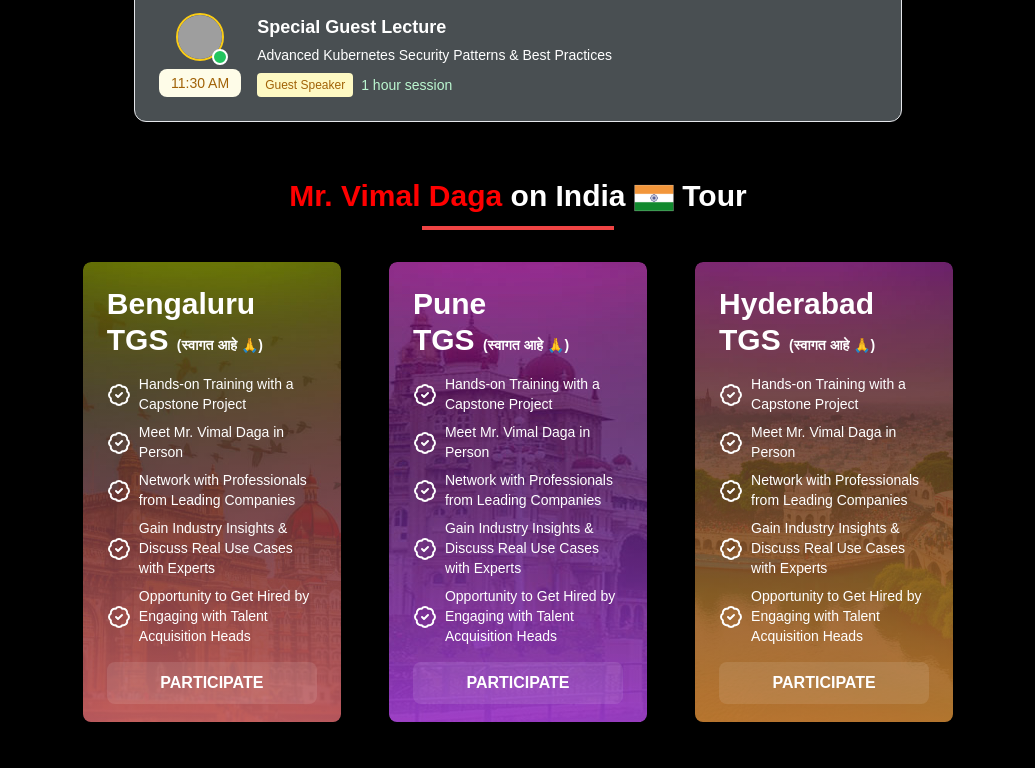
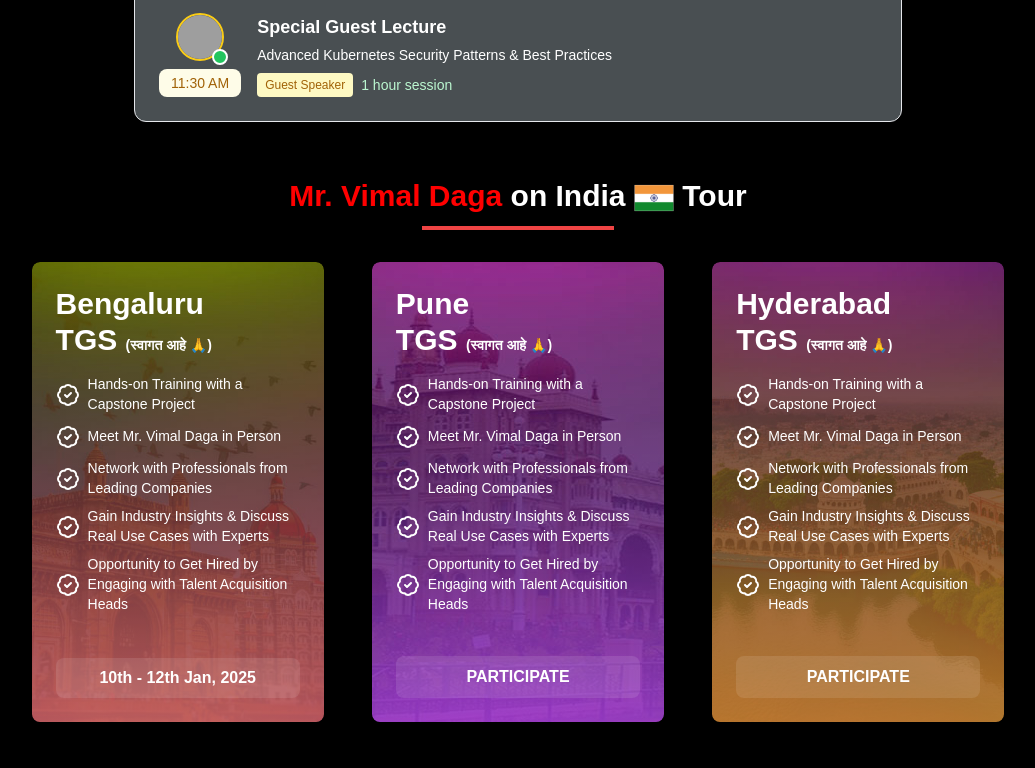
Before and after one commit to tony83033/TGS-CONFERENCE_FOLK_VERSION, a Next.js app: page / in a window 1280 px wide. Shown: the part 3180-3948 px from the top of the page, without its empty margins (122-1157 px from the left). Built offline with nearby package versions, Linux system fonts and the light colour scheme; grey boxes are pictures that could not be loaded.

Commit message:
updated code

```diff
--- a/src/components/customComponents/CityCards.tsx
+++ b/src/components/customComponents/CityCards.tsx
@@ -61,7 +61,7 @@ export default function CityCardGrid() {
   const [hoveredIndex, setHoveredIndex] = useState<number | null>(null)
 
   return (
-    <div className="p-8 max-w-6xl mx-auto">
+    <div className="p-8 max-w-7xl mx-auto">
       {/* Title Section */}
       <div className="text-center mb-8">
         <h1 className="text-3xl font-bold text-[#FFFFFF] mb-2 mt-6"><span className="text-[#ff0000]">Mr. Vimal Daga</span> on India <Image src={indiaFlag} alt="India Flag" width={40} height={30} className="inline-block" /> Tour</h1>
@@ -104,7 +104,7 @@ export default function CityCardGrid() {
                 </ul>
               </div>
               {/* Conditional rendering based on city name */}
-              {city.city === "Bangaluru" ? (
+              {city.city === "Bengaluru" ? (
                 <div className="mt-4 py-2 px-4 w-full hover:border text-white font-semibold rounded-lg bg-white/10 hover:bg-white/20 text-center">
                   10th - 12th Jan, 2025
                 </div>
```
